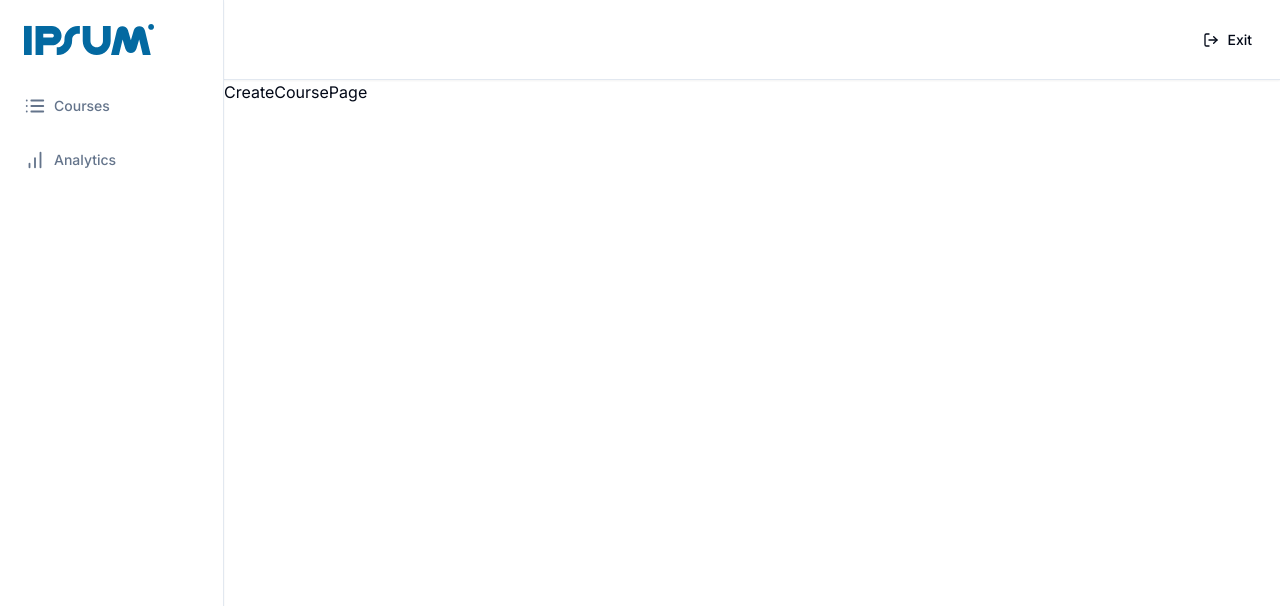
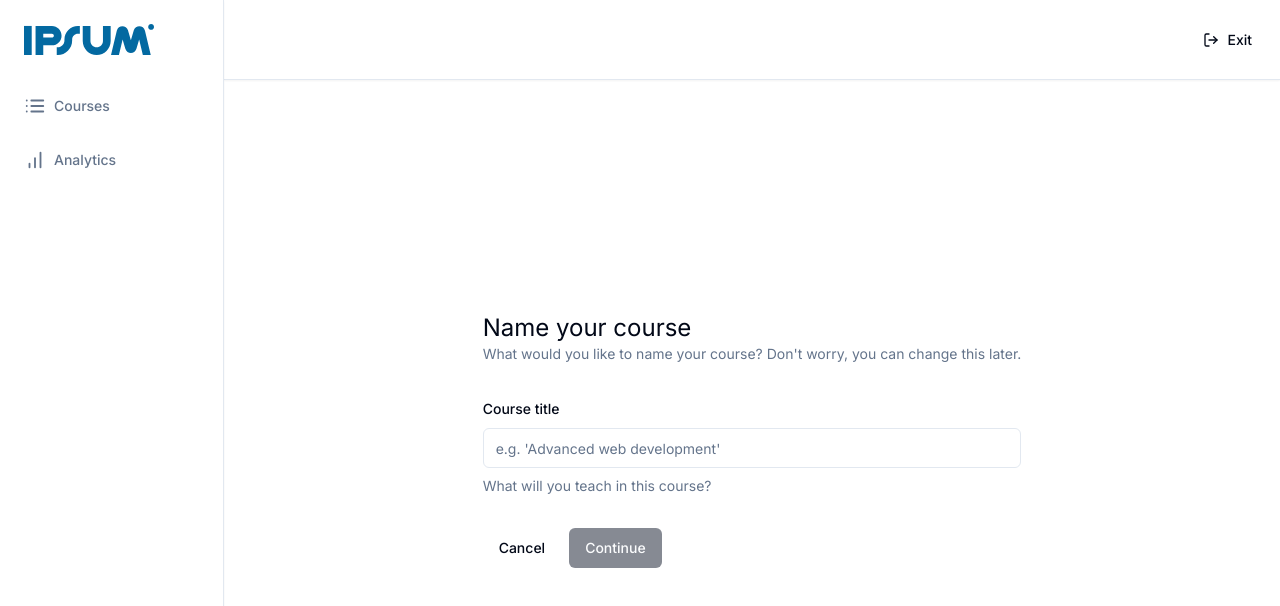
Before and after one commit to Bakry2002/lms-platform, a Next.js app: page /teacher/create in a window 1280 px wide. Shown: the top 606 px of the page. Built offline with nearby package versions, Linux system fonts and the light colour scheme.

Commit message:
feat: create course page creation

```diff
--- a/app/(dashboard)/(routes)/teacher/create/page.tsx
+++ b/app/(dashboard)/(routes)/teacher/create/page.tsx
@@ -1,7 +1,100 @@
 'use client';
 
+import * as z from 'zod';
+import axios from 'axios';
+import { zodResolver } from '@hookform/resolvers/zod';
+import { useForm } from 'react-hook-form';
+import { useRouter } from 'next/navigation';
+import {
+    Form,
+    FormControl,
+    FormDescription,
+    FormField,
+    FormItem,
+    FormLabel,
+    FormMessage,
+} from '@/components/ui/form';
+import { Button } from '@/components/ui/button';
+import { Input } from '@/components/ui/input';
+import Link from 'next/link';
+
+// create form schema
+const formSchema = z.object({
+    title: z.string().min(1, { message: 'Title is required' }),
+});
 const CreateCoursePage = () => {
-    return <div>CreateCoursePage</div>;
+    const router = useRouter();
+    const form = useForm<z.infer<typeof formSchema>>({
+        resolver: zodResolver(formSchema), // use zod to validate form
+        defaultValues: {
+            title: '',
+        },
+    });
+
+    // destruct state from form
+    const { isValid, isLoading, isSubmitting } = form.formState;
+
+    const onSubmit = async (values: z.infer<typeof formSchema>) => {
+        try {
+            // send request to create course
+            const response = await axios.post('/api/course', values);
+            router.push(`/teacher/courses/${response.data.id}`);
+        } catch {
+            console.log("Something wen wrong, couldn't create course");
+        }
+    };
+
+    return (
+        <div className="mx-auto flex h-full max-w-5xl p-6 md:items-center md:justify-center">
+            <div>
+                <h1 className="text-2xl">Name your course</h1>
+                <p className="text-sm text-muted-foreground">
+                    What would you like to name your course? Don&apos;t worry,
+                    you can change this later.
+                </p>
+                <Form {...form}>
+                    <form
+                        onSubmit={form.handleSubmit(onSubmit)}
+                        className="mt-8 space-y-8"
+                    >
+                        <FormField
+                            control={form.control}
+                            name="title"
+                            render={({ field }) => (
+                                <FormItem>
+                                    <FormLabel>Course title</FormLabel>
+                                    <FormControl>
+                                        <Input
+                                            disabled={isSubmitting}
+                                            {...field}
+                                            placeholder="e.g. 'Advanced web development'"
+                                        />
+                                    </FormControl>
+                                    <FormDescription>
+                                        What will you teach in this course?
+                                    </FormDescription>
+                                    <FormMessage />
+                                </FormItem>
+                            )}
+                        />
+                        <div className="flex items-center gap-x-2">
+                            <Link href="/">
+                                <Button variant="ghost" type="button">
+                                    Cancel
+                                </Button>
+                            </Link>
+                            <Button
+                                type="submit"
+                                disabled={!isValid || isSubmitting}
+                            >
+                                Continue
+                            </Button>
+                        </div>
+                    </form>
+                </Form>
+            </div>
+        </div>
+    );
 };
 
 export default CreateCoursePage;
```
